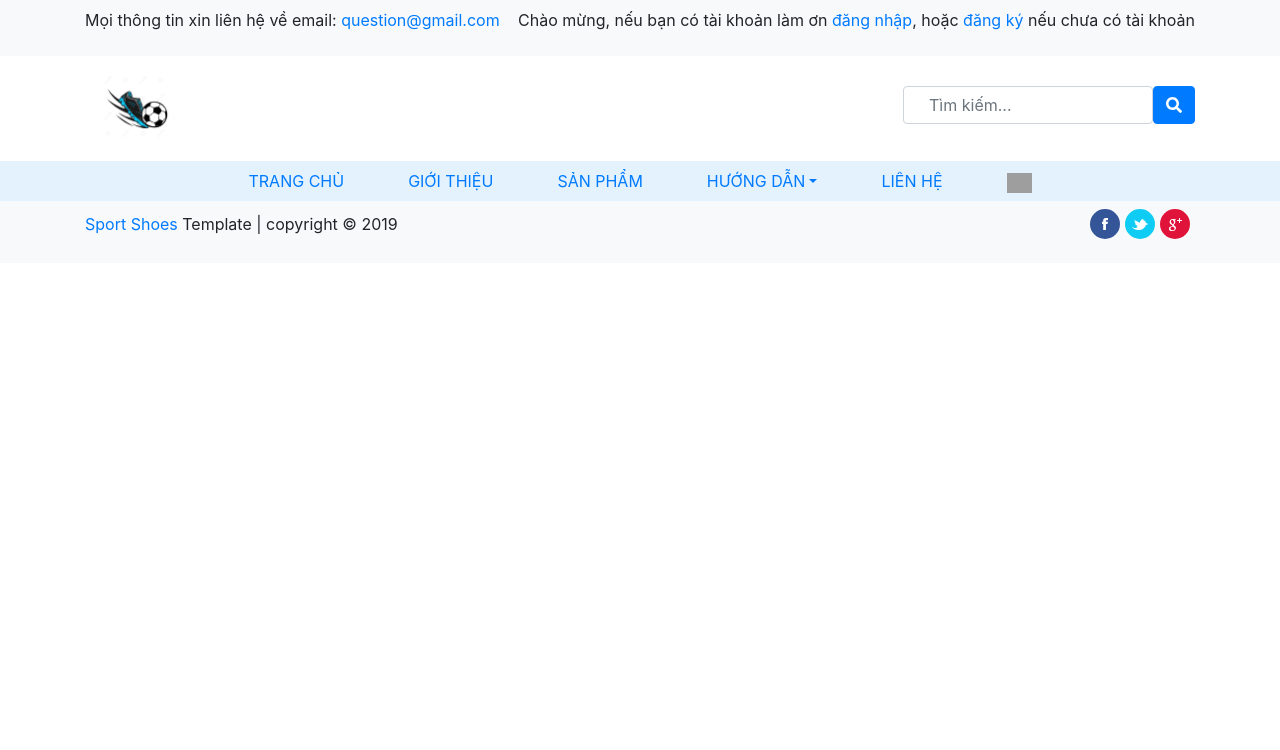
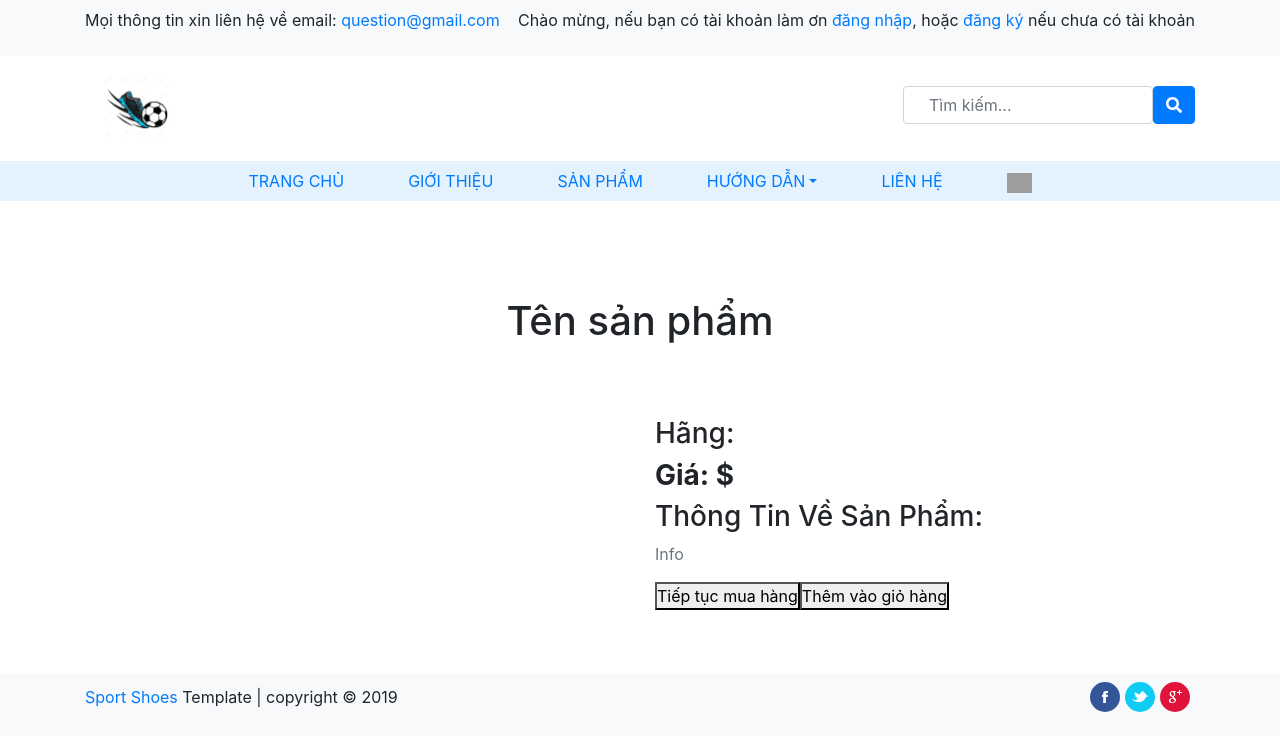
Before and after one commit to TranTienQuy/project_shoes_ecommerce_FE04, a React (Create React App) app: page /chi-tiet in a window 1280 px wide. Shown: the top 750 px of the page. Built offline with nearby package versions, Linux system fonts and the light colour scheme; grey boxes are pictures that could not be loaded.

Commit message:
products_list

```diff
--- a/src/Details.js
+++ b/src/Details.js
@@ -1,10 +1,31 @@
 import React, { Component } from 'react';
+import {Link} from 'react-router-dom';
 
 class Details extends Component {
     render() {
         return(
-            <div>
-
+            <div className="container py-5">
+            	<div className="row">
+                    <div className="col-10 mx-auto text-center text-slanted my-5">
+                        <h1>Tên sản phẩm</h1>
+                    </div>
+                </div>
+                <div className="row">
+                    <div className="col-10 mx-auto col-md-6 my-3 text-capitalize">
+                        {/* <img src={img} className="img-fluid" alt="product" /> */}
+                    </div>
+                    <div className="col-10 mx-auto col-md-6 my-3 text-capitalize">
+                        <h3>Hãng: </h3>
+                        <h3 className="font-weight-bold">Giá: <span>$</span></h3>
+                        <h3>Thông tin về sản phẩm:</h3><p className="text-muted">Info</p>
+                        <div>
+                            <Link to="/">
+                                <button className="btp-btn">Tiếp tục mua hàng</button>
+                                <button className="cart-btn" >Thêm vào giỏ hàng</button>
+                            </Link>
+                    </div>
+                    </div>
+                </div>
             </div>
         );
     }
--- a/src/Home.js
+++ b/src/Home.js
@@ -5,6 +5,7 @@ import Menu from './Menu';
 import Slide from './Slide';
 import Footer from './Footer';
 import Cart from './Cart';
+import Details from './Details';
 import ProductList from './ProductList';
 
 class Home extends Component {
@@ -17,6 +18,7 @@ class Home extends Component {
 					<Switch>
 						<Route exact path="/" component={Slide} />
 						<Route path="/gio-hang" component={Cart} />
+						<Route path="/chi-tiet" component={Details} />
 						<Route path="/list" component={ProductList}/>
 					</Switch>
 					<Footer/>
```
